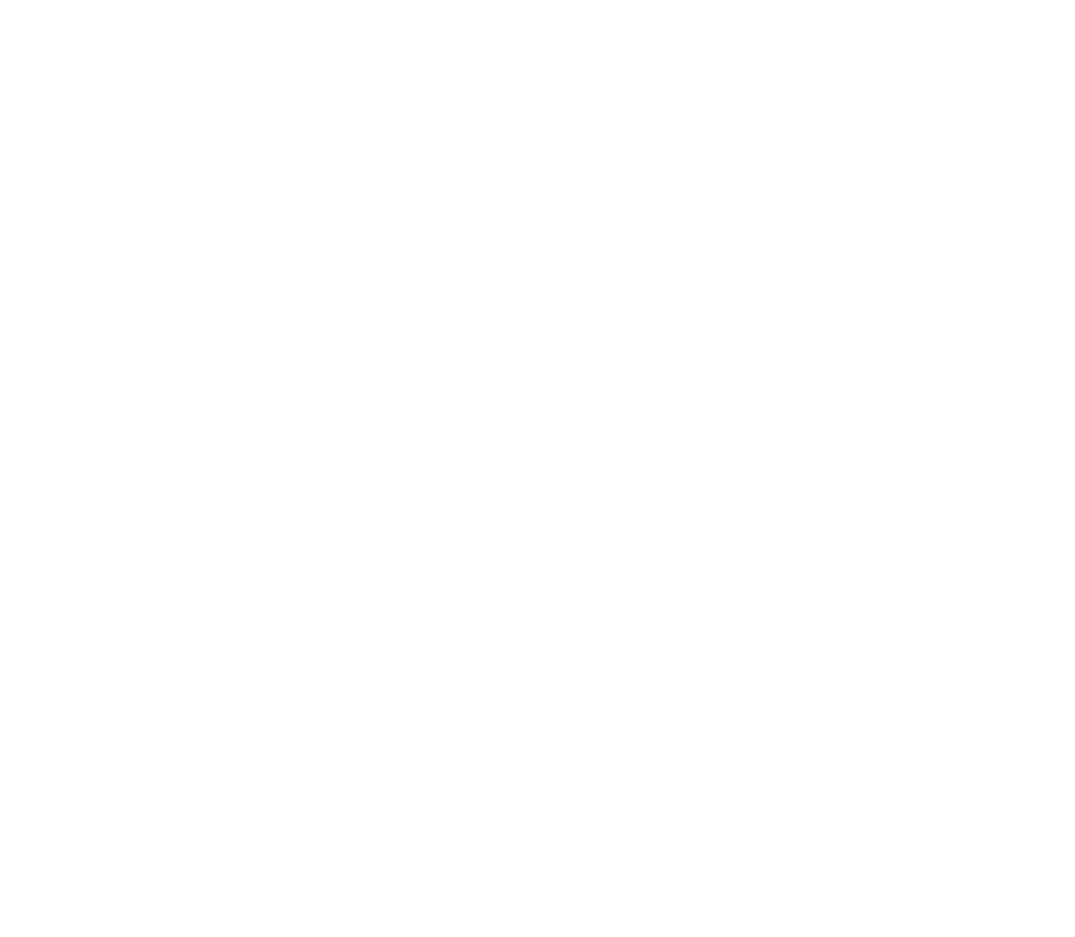
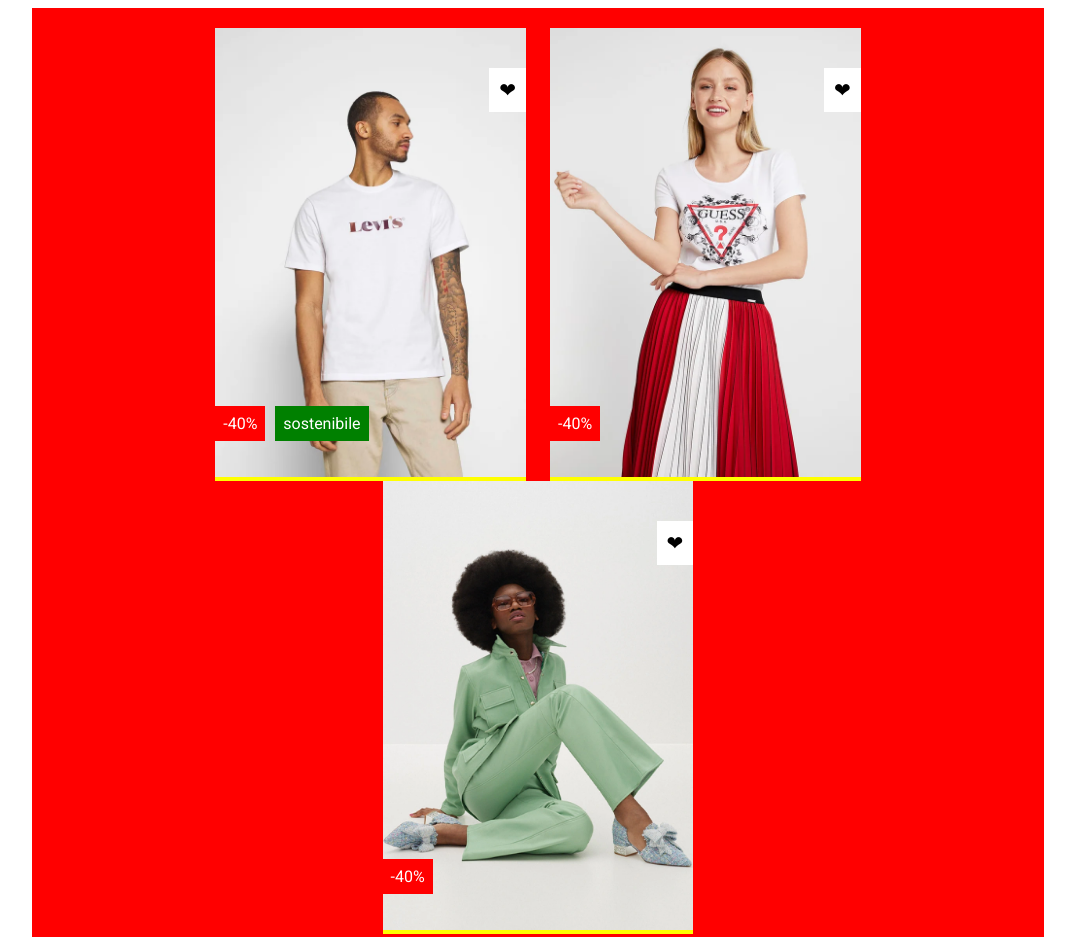
Before and after one commit to devmirko/html-css-boolando, a plain HTML site: page index.html in a window 1280 px wide. Shown: the top 937 px of the page, without its empty margins (102-1177 px from the left). Before the commit the page ends 800 px from the top, so only its background shows below. Drawn offline with Linux system fonts and the light colour scheme.

Commit message:
struttura box immagini

```diff
--- a/css/style.css
+++ b/css/style.css
@@ -0,0 +1,77 @@
+@import url('https://fonts.googleapis.com/css2?family=Roboto:wght@400;700&display=swap');
+
+*{
+    box-sizing: border-box;
+
+
+
+}
+
+/*  stile struttura della pagina  */
+body{
+    background-color: white;
+    font-family: Roboto, san sarif;
+
+}
+
+.container{
+    width: 80%;
+    margin: 0 auto;
+    background-color: red;
+
+}
+
+/* stile struttura riga  */
+.raw{
+    padding: 20px;
+    text-align: center;
+
+
+}
+
+/* stile struttura box immagine  */
+.box-image{
+    width: 32%;
+    background-color: yellow;
+    display: inline-block;
+    text-align: center;
+    margin: 0 10px;
+    position: relative;
+
+}
+
+.box-image img{
+    max-width: 100%;
+}
+
+.box-image .heart{
+    font-size: 20px;
+    background-color: white;
+    padding: 10px;
+    position: absolute;
+    top: 40px;
+    right: 0;
+}
+
+.box-image .label{
+        color: white;
+        padding: 8px;
+
+}
+
+.sconto {
+    background-color: red;
+    position: absolute;
+    bottom: 40px;
+    left: 0;
+
+} /* sconto*/
+
+
+ .sostenibile {
+     background-color: green;
+     position: absolute;
+     bottom: 40px;
+     left: 60px;
+
+} /* prodotto sostenibile*/
--- a/index.html
+++ b/index.html
@@ -14,9 +14,24 @@
         <!-- sezione per riga -->
         <div class="raw">
             <!-- box per immagini -->
-            <div class="box-image"></div>
-            <div class="box-image"></div>
-            <div class="box-image"></div>
+            <div class="box-image">
+                <img src="img/1.webp" alt="questa e una immagine">
+                <span class="heart">&#10084</span>
+                <span class="label sconto">-40%</span>
+                <span class="label sostenibile">sostenibile</span>
+            </div>
+
+            <div class="box-image">
+                <img src="img/2.webp" alt="questa e una immagine">
+                <span class="heart">&#10084</span>
+                <span class="label sconto">-40%</span>
+            </div>
+
+            <div class="box-image">
+                <img src="img/3.webp" alt="questa e una immagine">
+                <span class="heart">&#10084</span>
+                <span class="label sconto">-40%</span>
+            </div>
         </div>
 
     </div>
```
